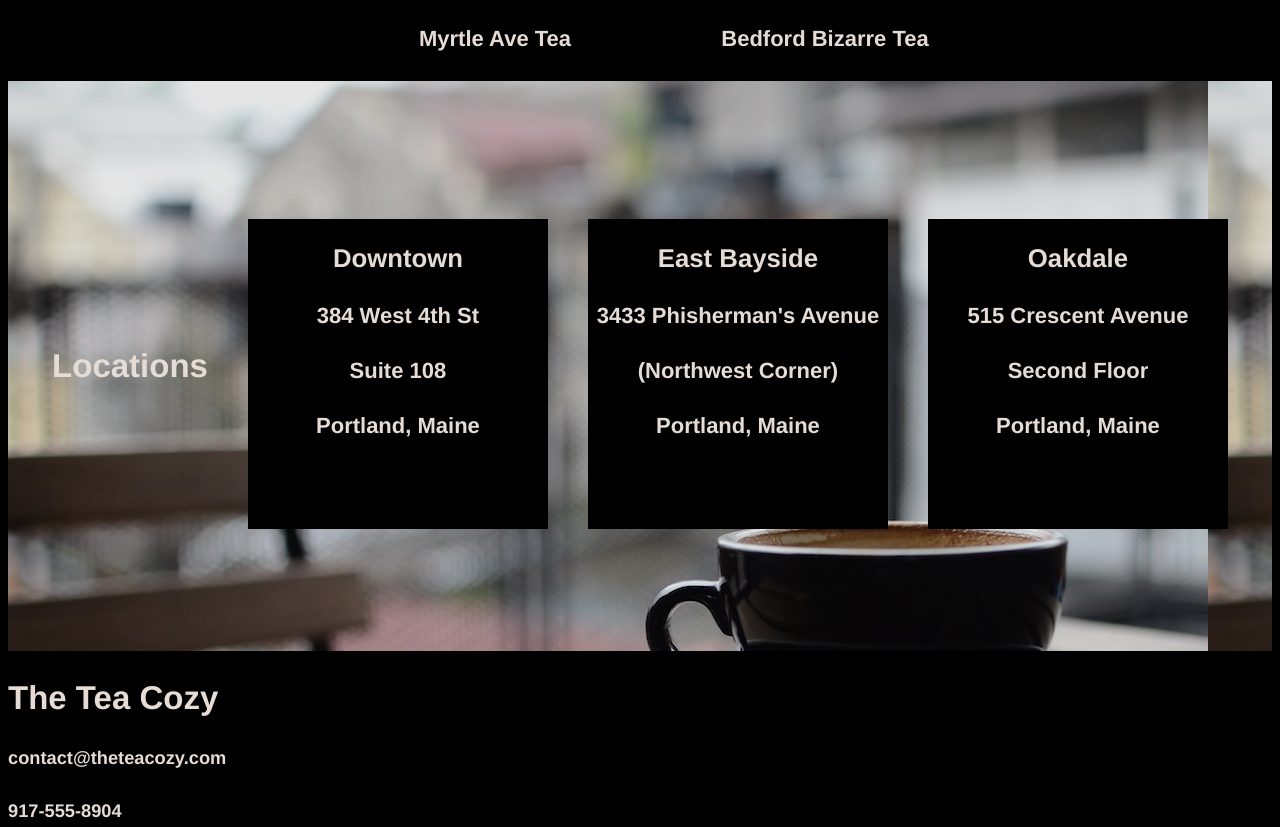
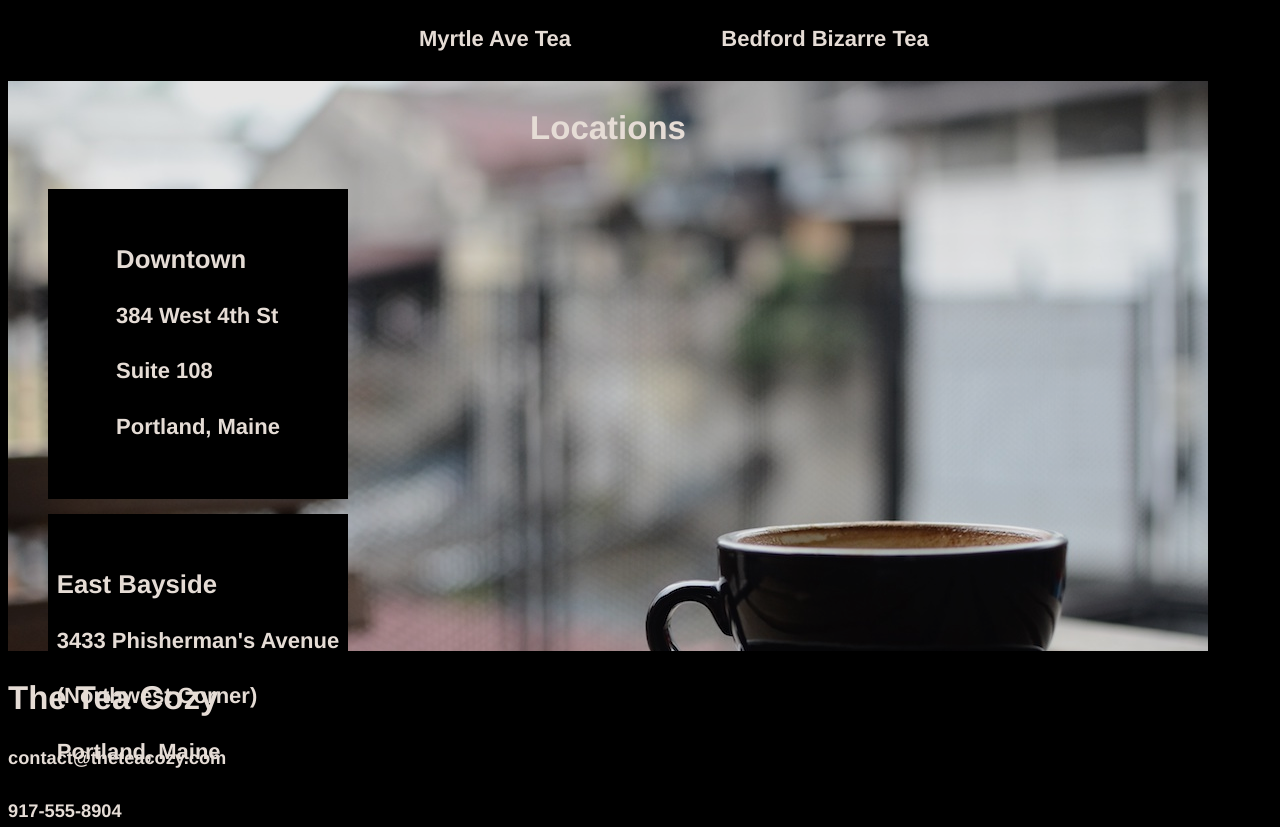
Before and after one commit to J-man20/tea_cozy, a plain HTML site: page index.html in a window 1280 px wide. Shown: the part 1373-2200 px from the top of the page. Drawn offline with Linux system fonts and the light colour scheme.

Commit message:
Location text good

```diff
--- a/index.html
+++ b/index.html
@@ -25,8 +25,10 @@
     <div id="mission">
       <div class="mission-text">
         <h2>Our Mission</h2>
-        <h4>Handpicked, Artisanally Curated, Free Range,
-          Sustainable, Small Batch, Fair Trade, Organic Tea</h4>
+          <h4>
+           Handpicked, Artisanally Curated, Free Range,
+           Sustainable, Small Batch, Fair Trade, Organic Tea
+          </h4>
         </div>
     </div> <!--End of mission -->
 
@@ -74,9 +76,11 @@
 
     <!--Location -->
     <div id="locations">
-      <div id="location-text">
+      <div class="location-text">
         <h2>Locations</h2>
        </div>
+
+       <div class="buildings">
       <div class="downtown">
         <div class="area">
         <h3>Downtown</h3>
@@ -101,6 +105,7 @@
           <h4>Portland, Maine</h4>
         </div>
       </div>
+     </div>
     </div> <!--End of Locations -->
 
     <!--Footer -->
--- a/resources/css/style.css
+++ b/resources/css/style.css
@@ -143,24 +143,35 @@ body{
 /* Locations */
 #locations{
   background-image: url("../images/img-locations-background.jpg");
+  width: 1200px;
   height: 570px;
+  display: block;
+  justify-content: space-around;
+  align-items: center;
+  flex-direction: row;
+
+}
+
+.location-text{
   display: flex;
-  justify-content: center;
+  justify-content: space-around;
   align-items: center;
 
 }
 
-#location-text{
+.builings{
   display: flex;
-  justify-content: center;
+  justify-content: space-around;
+  align-items: center;
+  flex-direction: row;
+
 }
 
 .downtown, .bayside, .oakdale{
-  display:flex;
-  justify-content: center;
-  align-items: flex-start;
-  align-content:space-around;
-  text-align: center;
+  display: flex;
+  justify-content: space-around;
+  align-items: center;
+  flex-direction: row;
   background-color: black;
   width: 300px;
   height: 310px;
@@ -168,3 +179,5 @@ body{
   margin-left: 40px;
   opacity: 1;
 }
+
+/*Footer */
```
